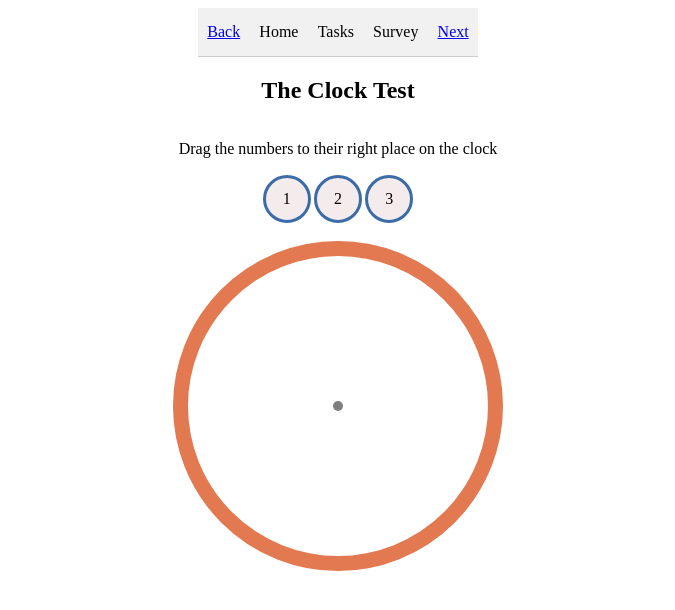
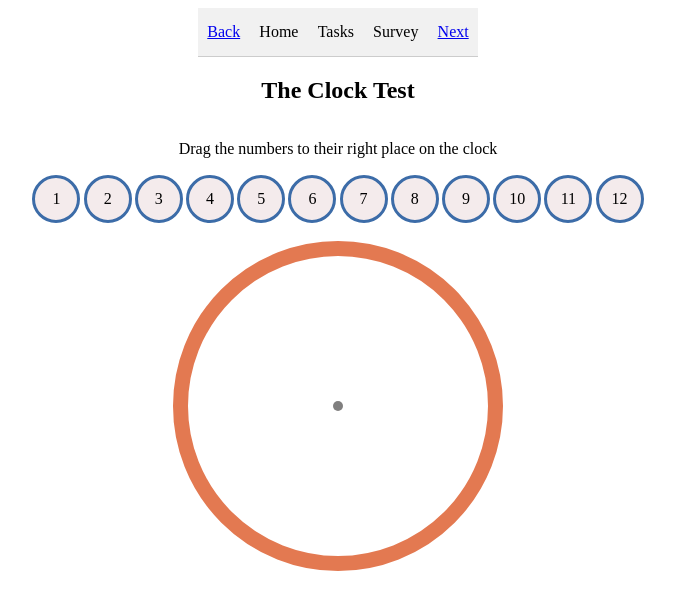
Before and after one commit to ntnon/svelte-cog, a SvelteKit app: page /tasks/clockdraw in a window 1280 px wide. Shown: the top 610 px of the page, without its empty margins (302-977 px from the left). Built offline with nearby package versions, Linux system fonts and the light colour scheme.

Commit message:
Fix blockCount value in clockdraw page

```diff
--- a/src/routes/tasks/clockdraw/+page.svelte
+++ b/src/routes/tasks/clockdraw/+page.svelte
@@ -27,7 +27,7 @@
 	};
 
 	// "Block" is used to describe a draggable number
-	const blockCount = 3; // should be 12
+	const blockCount = 12; // should be 12
 	const newBlocks = (num: number) => {
 		return Array(num)
 			.fill(null)
```
